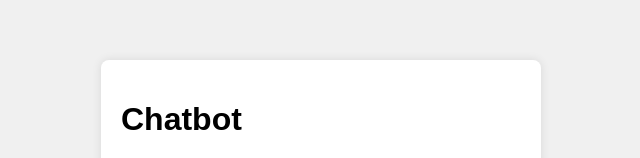
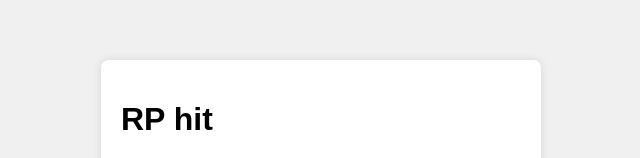
Before and after one commit to rutuja-1811/chatbot, a plain HTML site: page index.html in a window 1280 px wide. Shown: the part 143-301 px from the top of the page, without its empty margins (319-959 px from the left). Drawn offline with Linux system fonts and the light colour scheme.

Commit message:
Update index.html

```diff
--- a/index.html
+++ b/index.html
@@ -63,7 +63,7 @@
 
 <div class="container">
     <div class="chat-container">
-        <h1>Chatbot</h1>
+        <h1>RP hit</h1>
         <div class="chat-history" id="chat-history"></div>
         <div class="user-input">
             <input type="text" id="user-message" placeholder="Type your message..." onkeydown="handleKeyDown(event)">
```
